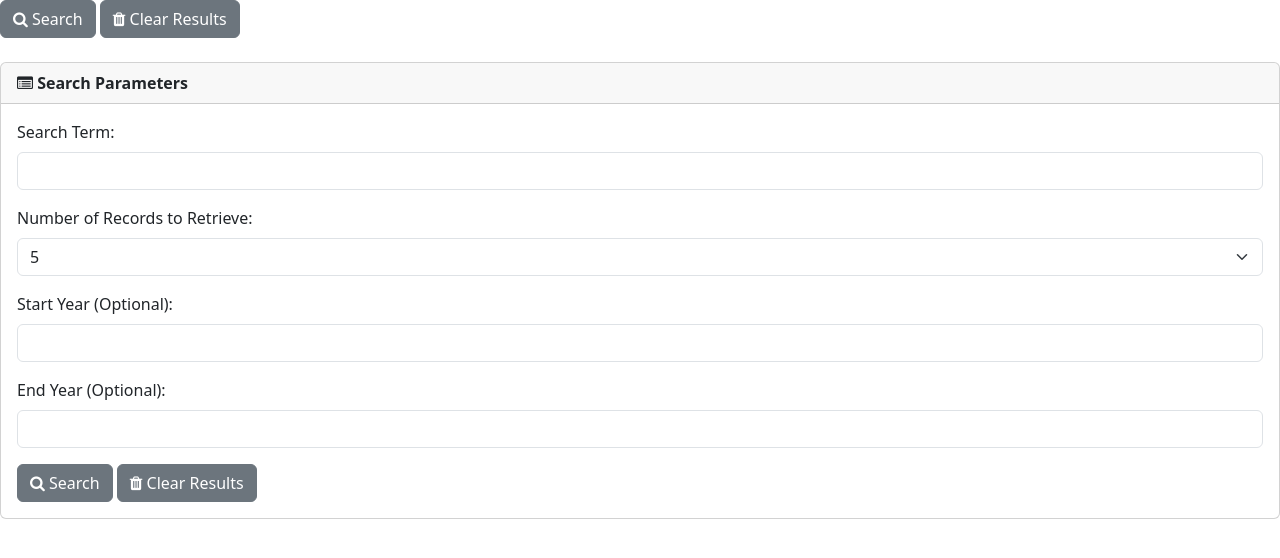
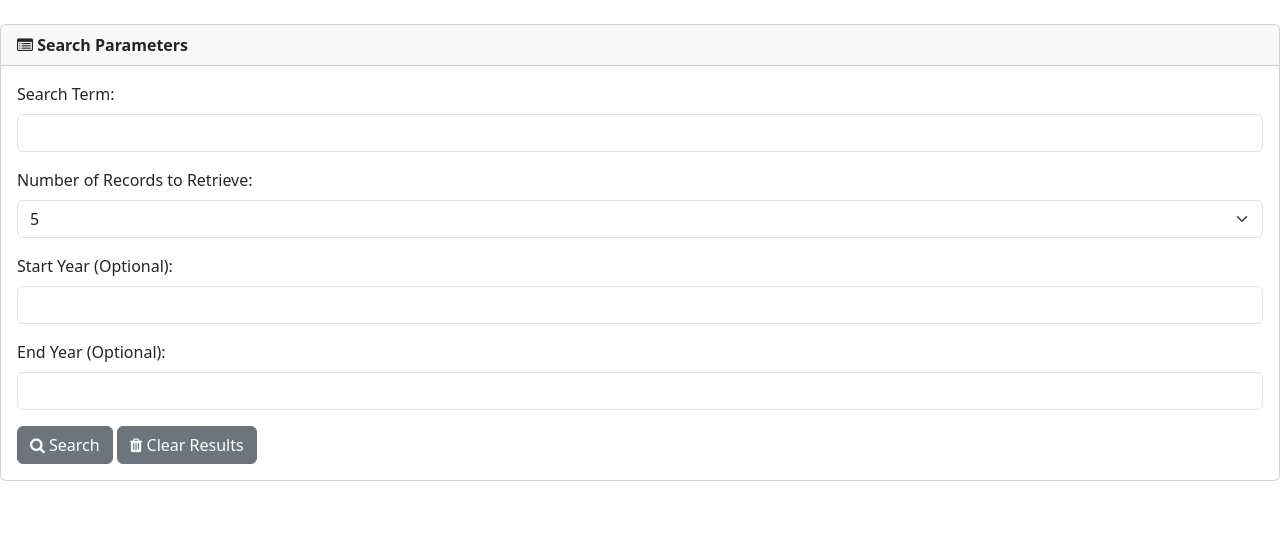
Before and after one commit to Artur158/New-York-Times-Article-Search, a plain HTML site: page index.html in a window 1280 px wide. Drawn offline with nearby package versions, Linux system fonts and the light colour scheme.

Commit message:
Update index.html

```diff
--- a/index.html
+++ b/index.html
@@ -23,19 +23,6 @@
 </head>
 
 <body>
-  <!-- Creating basic click events. Register the "Submit" button -->
-  <!-- Here we have our final submit button -->
-  <button type="submit" class="btn btn-secondary" id="run-search">
-    <i class="fa fa-search"></i> Search</button>
-  <button class="btn btn-secondary" id="clear-all">
-    <i class="fa fa-trash"></i> Clear Results</button>
-
-
-
-
-
-
-
 
   <div class="row">
     <div class="col-sm-12">
@@ -90,3 +77,4 @@
   <script src="script.js"></script>
 
 </body>
+</html>
```
